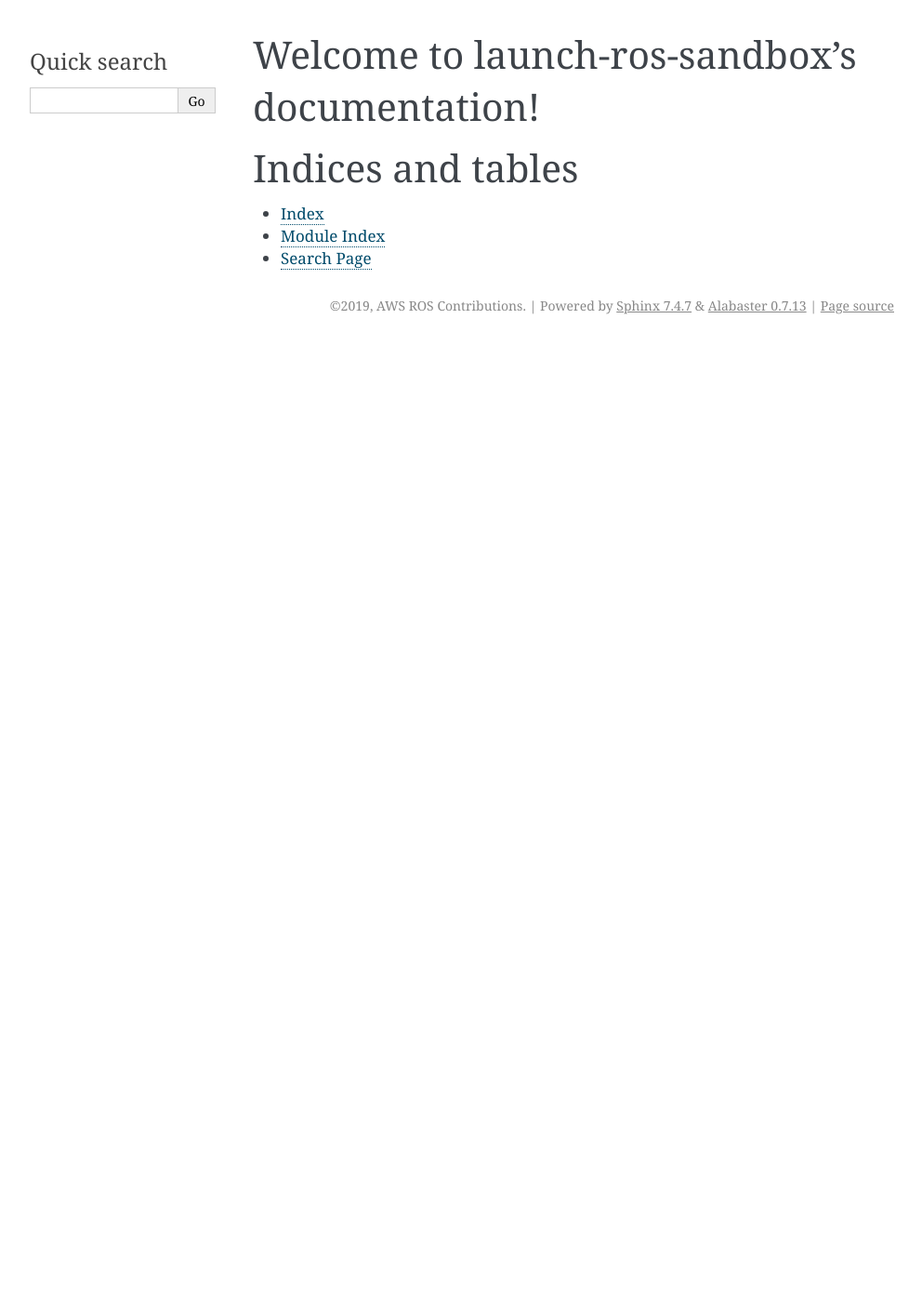
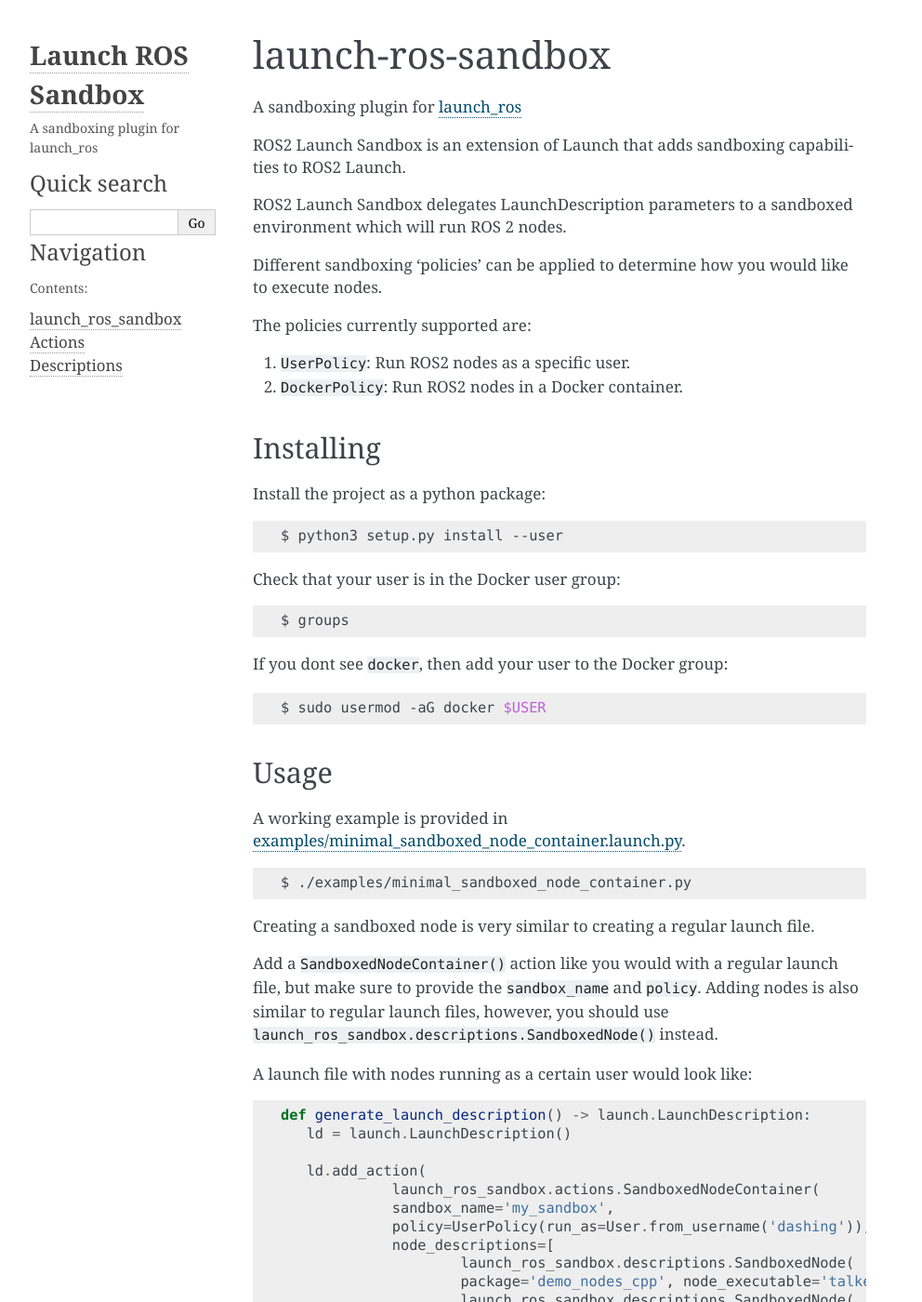
Before and after one commit to ros-tooling/launch_ros_sandbox, a Sphinx documentation site: the page built from docs/source/index.rst, in a window 1280 px wide and 1400 px high. Shown: the whole window at 93% size, without its empty margins (148-1140 px from the left). Built offline with Sphinx 7.4.7, drawn with Linux system fonts in a browser that asks for light colours; some of the changed text lies outside the part shown.

Commit message:
Documentation using Sphinx/reST

```diff
--- a/docs/source/conf.py
+++ b/docs/source/conf.py
@@ -31,12 +31,15 @@
 # Add any Sphinx extension module names here, as strings. They can be
 # extensions coming with Sphinx (named 'sphinx.ext.*') or your custom
 # ones.
-extensions = ['sphinx.ext.autodoc',
+extensions = [
+    'sphinx.ext.autodoc',
     'sphinx.ext.doctest',
     'sphinx.ext.todo',
     'sphinx.ext.coverage',
     'sphinx.ext.viewcode',
-    'sphinx.ext.githubpages']
+    'sphinx.ext.githubpages',
+    'recommonmark',
+]
 
 # Add any paths that contain templates here, relative to this directory.
 templates_path = ['_templates']
@@ -44,16 +47,16 @@
 # The suffix(es) of source filenames.
 # You can specify multiple suffix as a list of string:
 #
-# source_suffix = ['.rst', '.md']
-source_suffix = '.rst'
+source_suffix = ['.rst', '.md']
+# source_suffix = '.rst'
 
 # The master toctree document.
 master_doc = 'index'
 
 # General information about the project.
-project = 'launch-ros-sandbox'
-copyright = '2019, AWS ROS Contributions'
-author = 'AWS ROS Contributions'
+project = 'Launch ROS Sandbox'
+copyright = '2019, AWS Robomaker'
+author = 'AWS Robomaker'
 
 # The version info for the project you're documenting, acts as replacement for
 # |version| and |release|, also used in various other places throughout the
@@ -94,12 +97,15 @@
 # further.  For a list of options available for each theme, see the
 # documentation.
 #
-# html_theme_options = {}
+html_theme_options = {
+    'description': 'A sandboxing plugin for launch_ros',
+    'fixed_sidebar': True
+}
 
 # Add any paths that contain custom static files (such as style sheets) here,
 # relative to this directory. They are copied after the builtin static files,
 # so a file named "default.css" will overwrite the builtin "default.css".
-html_static_path = ['_static']
+# html_static_path = ['_static']
 
 # Custom sidebar templates, must be a dictionary that maps document names
 # to template names.
@@ -108,8 +114,9 @@
 # refs: http://alabaster.readthedocs.io/en/latest/installation.html#sidebars
 html_sidebars = {
     '**': [
-        'relations.html',  # needs 'show_related': True theme option to display
+        'about.html',
         'searchbox.html',
+        'navigation.html',
     ]
 }
 
@@ -145,7 +152,7 @@
 #  author, documentclass [howto, manual, or own class]).
 latex_documents = [
     (master_doc, 'launch-ros-sandbox.tex', 'launch-ros-sandbox Documentation',
-     'AWS ROS Contributions', 'manual'),
+     'AWS Robomaker', 'manual'),
 ]
 
 
--- a/docs/source/index.rst
+++ b/docs/source/index.rst
@@ -3,18 +3,88 @@
    You can adapt this file completely to your liking, but it should at least
    contain the root `toctree` directive.
 
-Welcome to launch-ros-sandbox's documentation!
-==============================================
+launch-ros-sandbox
+==================
+
+A sandboxing plugin for `launch_ros <https://github.com/ros2/launch_ros>`_
+
+ROS2 Launch Sandbox is an extension of Launch that adds sandboxing capabilities to ROS2 Launch.
+
+ROS2 Launch Sandbox delegates LaunchDescription parameters to a sandboxed environment which will run ROS 2 nodes.
+
+Different sandboxing 'policies' can be applied to determine how you would like to execute nodes.
+
+The policies currently supported are:
+
+1. :code:`UserPolicy`: Run ROS2 nodes as a specific user.
+2. :code:`DockerPolicy`: Run ROS2 nodes in a Docker container.
+
+Installing
+----------
+
+Install the project as a python package:
+
+.. code-block:: bash
+
+   $ python3 setup.py install --user
+
+Check that your user is in the Docker user group:
+
+.. code-block:: bash
+
+   $ groups
+
+If you dont see :code:`docker`, then add your user to the Docker group:
+
+.. code-block:: bash
+
+   $ sudo usermod -aG docker $USER
+
+Usage
+-----
+
+A working example is provided in `examples/minimal_sandboxed_node_container.launch.py <https://github.com/aws-robotics/launch-ros-sandbox/tree/master/examples/minimal_sandboxed_node_container.launch.py>`_.
+
+.. code-block::  bash
+
+   $ ./examples/minimal_sandboxed_node_container.py
+
+
+Creating a sandboxed node is very similar to creating a regular launch file.
+
+Add a :code:`SandboxedNodeContainer()` action like you would with a regular launch file, but make sure to provide the :code:`sandbox_name` and :code:`policy`.
+Adding nodes is also similar to regular launch files, however, you should use :code:`launch_ros_sandbox.descriptions.SandboxedNode()` instead.
+
+A launch file with nodes running as a certain user would look like:
+
+.. code-block:: python
+
+   def generate_launch_description() -> launch.LaunchDescription:
+      ld = launch.LaunchDescription()
+
+      ld.add_action(
+        	launch_ros_sandbox.actions.SandboxedNodeContainer(
+            	sandbox_name='my_sandbox',
+            	policy=UserPolicy(run_as=User.from_username('dashing')),
+            	node_descriptions=[
+            		launch_ros_sandbox.descriptions.SandboxedNode(
+                    	package='demo_nodes_cpp', node_executable='talker'),
+                	launch_ros_sandbox.descriptions.SandboxedNode(
+                    	package='demo_nodes_cpp', node_executable='listener')
+            	]
+        	)
+    	)
+
+
+License
+-------
+
+This library is licensed under the Apache 2.0 License.
 
 .. toctree::
-   :maxdepth: 2
+   :maxdepth: 1
    :caption: Contents:
 
-
-
-Indices and tables
-==================
-
-* :ref:`genindex`
-* :ref:`modindex`
-* :ref:`search`
+   modules
+   actions
+   descriptions
--- a/docs/source/launch_ros_sandbox.rst
+++ b/docs/source/launch_ros_sandbox.rst
@@ -6,8 +6,8 @@
 
 .. toctree::
 
-    launch_ros_sandbox.actions
-    launch_ros_sandbox.descriptions
+    actions
+    descriptions
 
 Module contents
 ---------------
```
Also changed, not shown: README.md (+4 -55 lines), docs/source/actions.rst (added, +29 -0 lines), docs/source/descriptions.rst (renamed from docs/source/launch_ros_sandbox.descriptions.rst, +6 -15 lines), docs/source/launch_ros_sandbox.actions.rst (deleted, +0 -38 lines), 1 other file.
